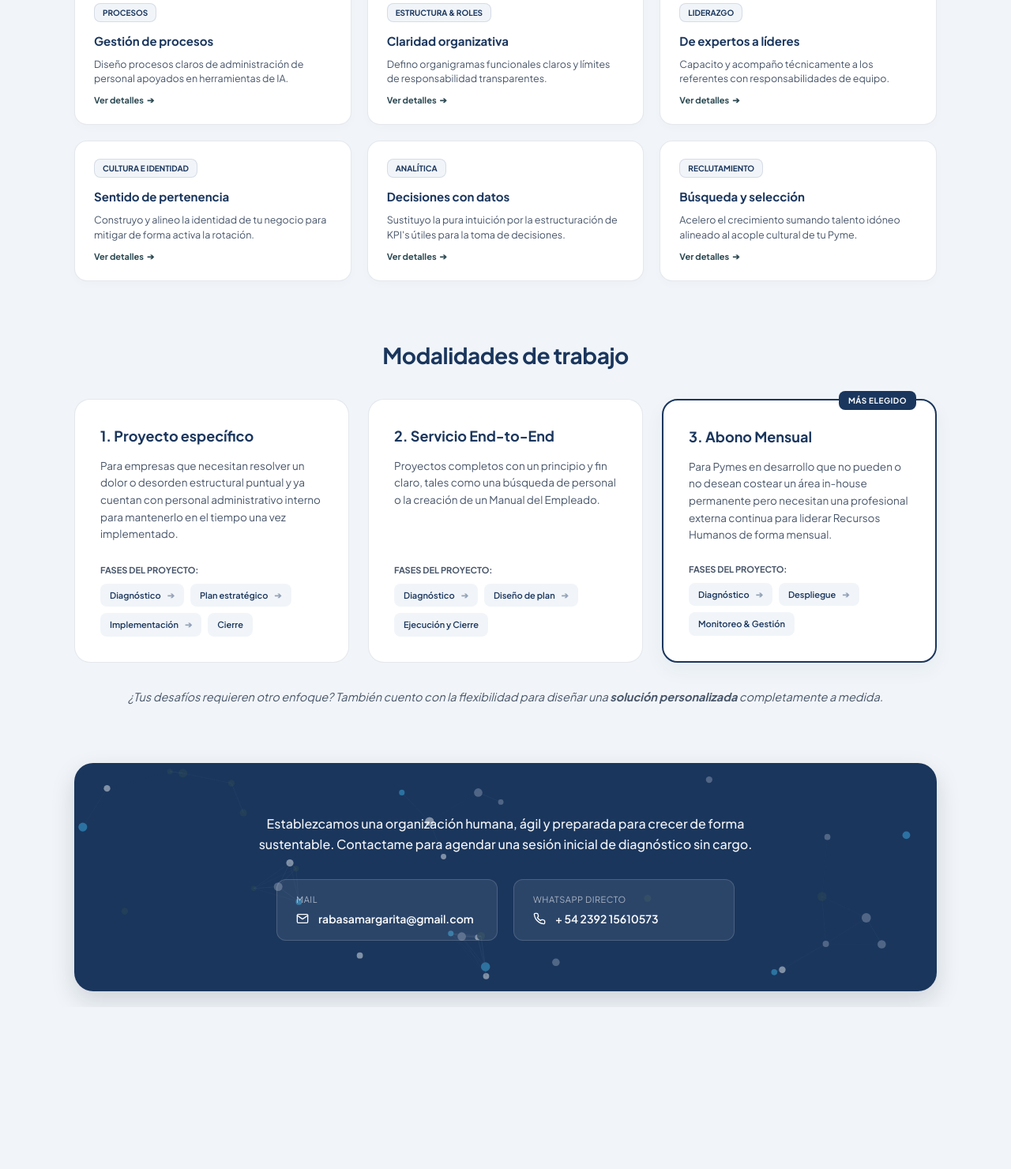
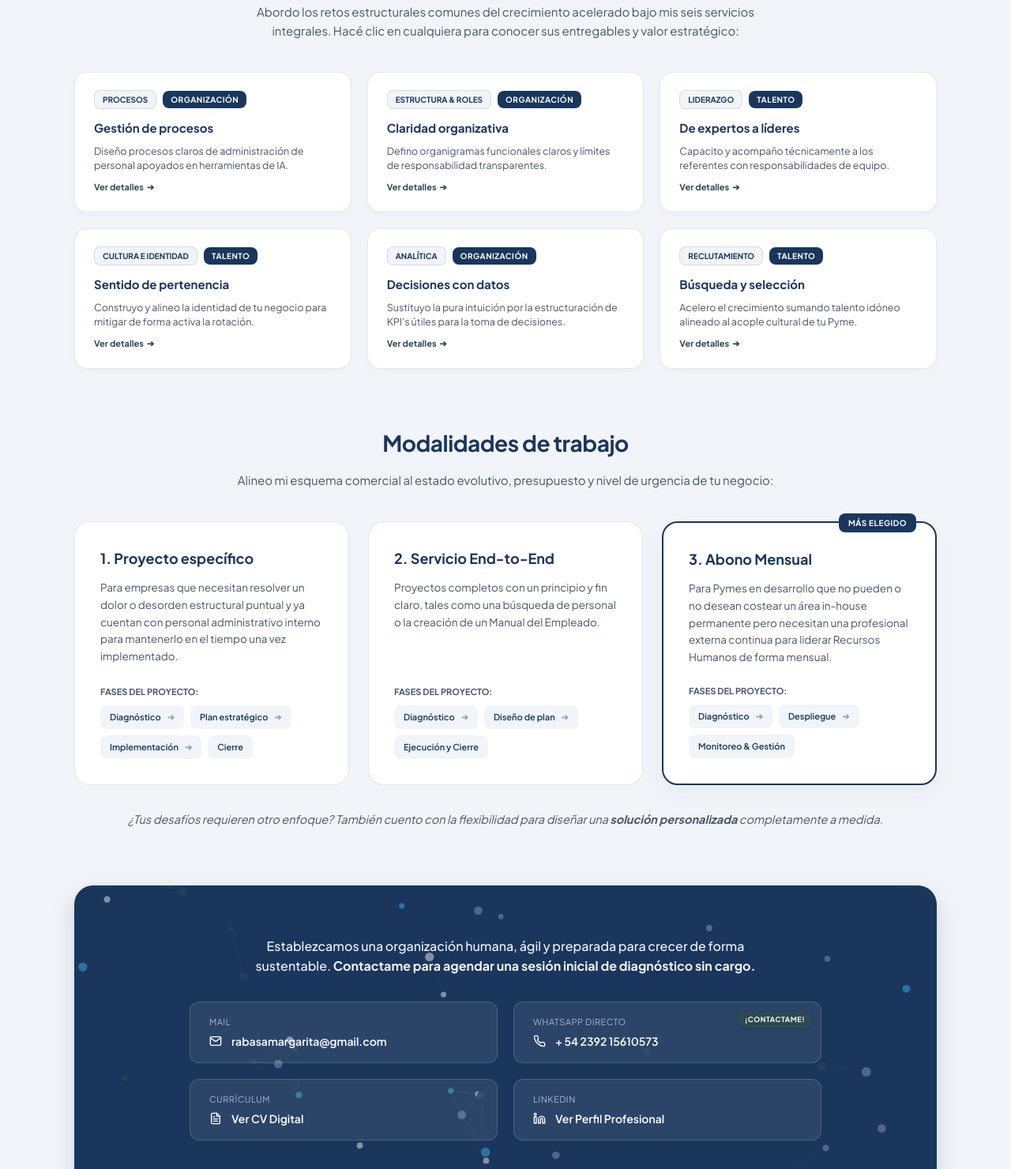
Before and after one commit to rabasamargarita-ui/rrhh, a plain HTML site: page index.html in a window 1280 px wide. Shown: the part 740-2220 px from the top of the page at 79% size. Before the commit the page ends 2015 px from the top, so only its background shows below. Drawn offline with Linux system fonts and the light colour scheme.

Commit message:
Update index.html

```diff
--- a/index.html
+++ b/index.html
@@ -11,6 +11,11 @@
   <link href="https://fonts.googleapis.com/css2?family=Plus+Jakarta+Sans:wght@400;500;600;700&display=swap" rel="stylesheet">
 
   <style>
+    /* COMPORTAMIENTO GLOBAL */
+    html {
+      scroll-behavior: smooth;
+    }
+
     /* PALETA CORE OFICIAL */
     :root {
       --primary-navy: #1A365D;
@@ -144,6 +149,48 @@
       margin-bottom: 0;
     }
 
+    /* ACCESO RÁPIDO DENTRO DE HERO */
+    .hero-actions {
+      display: flex;
+      gap: 12px;
+      margin-top: 24px;
+      flex-wrap: wrap;
+    }
+
+    .btn-quick {
+      padding: 12px 28px;
+      border-radius: 12px;
+      font-size: 14px;
+      font-weight: 700;
+      text-decoration: none;
+      transition: all 0.25s cubic-bezier(0.4, 0, 0.2, 1);
+      display: inline-block;
+      text-align: center;
+    }
+
+    .btn-quick.primary {
+      background-color: var(--primary-navy);
+      color: white;
+      border: 1.5px solid var(--primary-navy);
+      box-shadow: 0 4px 12px rgba(26, 54, 93, 0.15);
+    }
+
+    .btn-quick.primary:hover {
+      background-color: var(--secondary-teal);
+      border-color: var(--secondary-teal);
+      transform: translateY(-2px);
+    }
+
+    @media (max-width: 600px) {
+      .hero-actions {
+        width: 100%;
+        flex-direction: column;
+      }
+      .btn-quick {
+        width: 100%;
+      }
+    }
+
     /* CONTENEDOR DE PERFIL */
     .speaker-container {
       display: flex;
@@ -212,7 +259,7 @@
         border-radius: 16px;
       }
       .speaker-info p {
-        text-align: left; /* Alineado izquierdo en móviles para evitar espacios raros */
+        text-align: left;
       }
       .speaker-avatar-circle {
         width: 135px;
@@ -238,7 +285,6 @@
       margin: 0 auto 40px auto;
     }
 
-    /* Estructura contenedora para no romper las tarjetas de al lado */
     .services-wrapper {
       display: flex;
       flex-direction: column;
@@ -289,18 +335,38 @@
       background-color: var(--light-ice);
     }
 
+    /* BADGES Y CONTENEDOR */
+    .badges-row {
+      display: flex;
+      gap: 8px;
+      flex-wrap: wrap;
+      margin-bottom: 12px;
+      align-items: center;
+    }
+
     .pillar-badge {
       display: inline-block;
-      align-self: flex-start;
       padding: 3px 10px;
       border-radius: 8px;
       font-size: 10px;
       font-weight: 700;
       text-transform: uppercase;
-      margin-bottom: 12px;
       background-color: var(--light-ice);
       color: var(--primary-navy);
       border: 1px solid rgba(148, 163, 184, 0.3);
+    }
+
+    /* ETIQUETAS OSCURAS DE CATEGORIZACIÓN (Organización / Talento) */
+    .category-tag {
+      display: inline-block;
+      padding: 3px 10px;
+      border-radius: 8px;
+      font-size: 10px;
+      font-weight: 700;
+      text-transform: uppercase;
+      background-color: var(--primary-navy);
+      color: white;
+      letter-spacing: 0.5px;
     }
 
     .pillar-card h3 {
@@ -327,10 +393,10 @@
       padding-top: 10px;
     }
 
-    /* DESPLEGABLE DINÁMICO E INTELIGENTE EN CSS GRID (Nativo de la grilla) */
+    /* DESPLEGABLE DINÁMICO */
     .service-detail-drawer {
       display: none;
-      grid-column: 1 / -1; /* Ocupa todo el ancho horizontal de la grilla */
+      grid-column: 1 / -1;
       backdrop-filter: blur(14px);
       -webkit-backdrop-filter: blur(14px);
       background: var(--glass-bg);
@@ -386,7 +452,6 @@
       margin-bottom: 10px;
     }
 
-    /* Lista vertical una debajo de la otra */
     .drawer-bullets {
       display: flex;
       flex-direction: column;
@@ -473,10 +538,9 @@
       font-size: 13.5px;
       color: var(--neutral-muted);
       margin-bottom: 24px;
-      flex-grow: 1; /* Rellena el espacio sobrante para empujar simétricamente el pie */
+      flex-grow: 1;
     }
 
-    /* Alineación simétrica perfecta */
     .proposal-footer-block {
       margin-top: auto;
     }
@@ -563,10 +627,11 @@
     }
 
     .brand-cta-grid {
-      display: flex;
-      justify-content: center;
-      flex-wrap: wrap;
+      display: grid;
+      grid-template-columns: repeat(2, 1fr);
       gap: 20px;
+      max-width: 800px;
+      margin: 0 auto;
     }
 
     .cta-card {
@@ -574,7 +639,6 @@
       border: 1px solid rgba(255, 255, 255, 0.15);
       padding: 16px 24px;
       border-radius: 12px;
-      min-width: 280px;
       text-align: left;
       transition: all 0.2s ease;
     }
@@ -582,6 +646,26 @@
     .cta-card:hover {
       background: rgba(255, 255, 255, 0.14);
       transform: translateY(-2px);
+    }
+
+    /* ESTILOS DE TARJETA DE WHATSAPP CON BADGE */
+    .whatsapp-card {
+      position: relative;
+    }
+
+    .whatsapp-badge {
+      position: absolute;
+      top: 12px;
+      right: 12px;
+      background-color: var(--secondary-teal);
+      color: white;
+      font-size: 9px;
+      font-weight: 700;
+      padding: 3px 8px;
+      border-radius: 6px;
+      text-transform: uppercase;
+      letter-spacing: 0.5px;
+      box-shadow: 0 2px 4px rgba(0, 0, 0, 0.12);
     }
 
     .cta-card span {
@@ -608,6 +692,12 @@
       color: var(--cool-grey);
     }
 
+    @media (max-width: 768px) {
+      .brand-cta-grid {
+        grid-template-columns: 1fr;
+      }
+    }
+
     @media (max-width: 600px) {
       .brand-cta {
         padding: 40px 16px;
@@ -617,13 +707,13 @@
         font-size: 14.5px;
         margin-bottom: 24px;
       }
-      .brand-cta-grid {
-        flex-direction: column;
-        gap: 12px;
-      }
       .cta-card {
         min-width: 100%;
         padding: 12px 16px;
+      }
+      .whatsapp-badge {
+        top: 8px;
+        right: 8px;
       }
     }
   </style>
@@ -652,11 +742,16 @@
     <section class="hero-section">
       <div class="hero-glass-card hero-content">
         <h1>Acompaño a Pymes en expansión que necesitan profesionalizar su gestión de equipo sin la necesidad de un <span>área interna de RRHH.</span></h1>
+
+        <!-- BOTÓN DE CONTACTO INTEGRADO Y CENTRADO ABAJO DEL TEXTO -->
+        <div class="hero-actions">
+          <a href="#contactSection" class="btn-quick primary">Contacto</a>
+        </div>
       </div>
 
       <div class="speaker-container">
         <div class="speaker-avatar-circle">
-          <!-- Foto pública real cargando directamente desde Postimages -->
+          <!-- Foto pública real cargando directamente desde tu enlace de Postimages -->
           <img src="https://i.postimg.cc/XvYWgYRh/Whats-App-Image-2026-01-15-at-11-21-30-(1).jpg" alt="Margarita Rabasa" class="speaker-photo" id="profilePhoto" onerror="this.style.display='none'; document.getElementById('profileFallback').style.display='flex';">
           <!-- Fallback de iniciales si el servicio externo de imágenes reportara caídas -->
           <div id="profileFallback" style="display:none; color: white; font-weight: bold; font-size: 32px; width: 100%; height: 100%; align-items: center; justify-content: center; background: linear-gradient(135deg, var(--primary-navy) 0%, var(--secondary-teal) 100%);">
@@ -666,56 +761,81 @@
         <div class="speaker-info">
           <h3>Margarita Rabasa</h3>
           <p style="margin-top: 4px; font-weight: 400; color: var(--neutral-muted);">
-            Licenciada en Administración de Recursos Humanos con más de 6 años de trayectoria profesional en organizaciones multinacionales y de tecnología. Especialista en profesionalizar áreas de personas en empresas en crecimiento, implementando procesos de Gestión de Talento, Cultura y Analítica de Datos.
+            Soy Licenciada en Administración de Recursos Humanos, hace más de 6 años trabajo en equipos de RRHH en organizaciones multinacionales y Pymes en expansión. Me especializo en profesionalizar áreas de Gestión de Talento, no busco implementar burocracia, sino crear los procesos base que permitan seguir creciendo de forma ordenada.
           </p>
         </div>
       </div>
     </section>
 
     <!-- SECCIÓN: SERVICIOS CON DESPLEGABLE DIRECTAMENTE BAJO LA TARJETA -->
-    <section style="margin-bottom: 64px;">
+    <section id="servicesSection" style="margin-bottom: 64px;">
       <h2 class="section-title">Servicios</h2>
-    </p>
+      <p class="section-subtitle">Abordo los retos estructurales comunes del crecimiento acelerado bajo mis seis servicios integrales. Hacé clic en cualquiera para conocer sus entregables y valor estratégico:</p>
+
       <div class="services-wrapper">
         <div class="pillars-grid" id="servicesGrid">
 
+          <!-- Enfoque 1: Gestión de procesos (Organización) -->
           <div class="pillar-card" data-key="gestion_hr" onclick="handleCardClick('gestion_hr', this)">
+            <div class="badges-row">
               <div class="pillar-badge">Procesos</div>
+              <div class="category-tag">Organización</div>
+            </div>
             <h3>Gestión de procesos</h3>
             <p>Diseño procesos claros de administración de personal apoyados en herramientas de IA.</p>
             <div class="pillar-action">Ver detalles <span>➔</span></div>
           </div>
 
+          <!-- Enfoque 2: Claridad Organizativa (Organización) -->
           <div class="pillar-card" data-key="diagnostico" onclick="handleCardClick('diagnostico', this)">
+            <div class="badges-row">
               <div class="pillar-badge">Estructura & Roles</div>
+              <div class="category-tag">Organización</div>
+            </div>
             <h3>Claridad organizativa</h3>
             <p>Defino organigramas funcionales claros y límites de responsabilidad transparentes.</p>
             <div class="pillar-action">Ver detalles <span>➔</span></div>
           </div>
 
+          <!-- Enfoque 3: De expertos a líderes (Talento) -->
           <div class="pillar-card" data-key="liderazgo" onclick="handleCardClick('liderazgo', this)">
+            <div class="badges-row">
               <div class="pillar-badge">Liderazgo</div>
+              <div class="category-tag">Talento</div>
+            </div>
             <h3>De expertos a líderes</h3>
             <p>Capacito y acompaño técnicamente a los referentes con responsabilidades de equipo.</p>
             <div class="pillar-action">Ver detalles <span>➔</span></div>
           </div>
 
+          <!-- Enfoque 4: Sentido de pertenencia (Talento) -->
           <div class="pillar-card" data-key="cultura" onclick="handleCardClick('cultura', this)">
+            <div class="badges-row">
               <div class="pillar-badge">Cultura e identidad</div>
+              <div class="category-tag">Talento</div>
+            </div>
             <h3>Sentido de pertenencia</h3>
             <p>Construyo y alineo la identidad de tu negocio para mitigar de forma activa la rotación.</p>
             <div class="pillar-action">Ver detalles <span>➔</span></div>
           </div>
 
+          <!-- Enfoque 5: Decisiones con datos (Organización) -->
           <div class="pillar-card" data-key="analytics" onclick="handleCardClick('analytics', this)">
+            <div class="badges-row">
               <div class="pillar-badge">Analítica</div>
+              <div class="category-tag">Organización</div>
+            </div>
             <h3>Decisiones con datos</h3>
             <p>Sustituyo la pura intuición por la estructuración de KPI's útiles para la toma de decisiones.</p>
             <div class="pillar-action">Ver detalles <span>➔</span></div>
           </div>
 
+          <!-- Enfoque 6: Búsqueda y Selección (Talento) -->
           <div class="pillar-card" data-key="reclutamiento" onclick="handleCardClick('reclutamiento', this)">
+            <div class="badges-row">
               <div class="pillar-badge">Reclutamiento</div>
+              <div class="category-tag">Talento</div>
+            </div>
             <h3>Búsqueda y selección</h3>
             <p>Acelero el crecimiento sumando talento idóneo alineado al acople cultural de tu Pyme.</p>
             <div class="pillar-action">Ver detalles <span>➔</span></div>
@@ -744,7 +864,7 @@
     <!-- SECCIÓN: MODALIDADES CON PIE ALINEADO -->
     <section class="proposals-section">
       <h2 class="section-title">Modalidades de trabajo</h2>
-      </p>
+      <p class="section-subtitle">Alineo mi esquema comercial al estado evolutivo, presupuesto y nivel de urgencia de tu negocio:</p>
 
       <div class="proposals-grid">
 
@@ -800,12 +920,14 @@
     </section>
 
     <!-- SECCIÓN DE CONTACTO -->
-    <section class="brand-cta">
+    <section id="contactSection" class="brand-cta">
       <canvas id="ctaCanvas" class="cta-background-canvas"></canvas>
       <div class="brand-cta-content">
-        <p>Establezcamos una organización humana, ágil y preparada para crecer de forma sustentable. Contactame para agendar una sesión inicial de diagnóstico sin cargo.</p>
+        <p>Establezcamos una organización humana, ágil y preparada para crecer de forma sustentable. <strong>Contactame para agendar una sesión inicial de diagnóstico sin cargo.</strong></p>
 
+        <!-- GRILLA DE CONTACTO AMPLIADA CON CV (NUEVO LINK), WHATSAPP CON BADGE Y LINKEDIN -->
         <div class="brand-cta-grid">
+          <!-- Correo -->
           <div class="cta-card">
             <span>Mail</span>
             <a href="mailto:rabasamargarita@gmail.com?subject=Diagnóstico%20Margarita%20Rabasa">
@@ -816,13 +938,41 @@
               rabasamargarita@gmail.com
             </a>
           </div>
-          <div class="cta-card">
+          <!-- WhatsApp con Badge "¡Contactame!" -->
+          <div class="cta-card whatsapp-card">
+            <div class="whatsapp-badge">¡Contactame!</div>
             <span>WhatsApp Directo</span>
             <a href="https://wa.me/5492392610573?text=Hola%20Margarita,%20me%20interesa%20agendar%20un%20diagnóstico%20para%20mi%20Pyme" target="_blank">
               <svg width="16" height="16" viewBox="0 0 24 24" fill="none" stroke="currentColor" stroke-width="2" stroke-linecap="round" stroke-linejoin="round" style="display:inline-block; vertical-align:middle; margin-right:4px;">
                 <path d="M22 16.92v3a2 2 0 0 1-2.18 2 19.79 19.79 0 0 1-8.63-3.07 19.5 19.5 0 0 1-6-6 19.79 19.79 0 0 1-3.07-8.67A2 2 0 0 1 4.11 2h3a2 2 0 0 1 2 1.72 12.84 12.84 0 0 0 .7 2.81 2 2 0 0 1-.45 2.11L8.09 9.91a16 16 0 0 0 6 6l1.27-1.27a2 2 0 0 1 2.11-.45 12.84 12.84 0 0 0 2.81.7A2 2 0 0 1 22 16.92z"></path>
               </svg>
               + 54 2392 15610573
+            </a>
+          </div>
+          <!-- CV (Link Actualizado) -->
+          <div class="cta-card">
+            <span>Currículum</span>
+            <a href="https://i.postimg.cc/KYqpLPh2/CV-Margarita-Rabasa.png" target="_blank">
+              <svg width="16" height="16" viewBox="0 0 24 24" fill="none" stroke="currentColor" stroke-width="2" stroke-linecap="round" stroke-linejoin="round" style="display:inline-block; vertical-align:middle; margin-right:4px;">
+                <path d="M14 2H6a2 2 0 0 0-2 2v16a2 2 0 0 0 2 2h12a2 2 0 0 0 2-2V8z"></path>
+                <polyline points="14 2 14 8 20 8"></polyline>
+                <line x1="16" y1="13" x2="8" y2="13"></line>
+                <line x1="16" y1="17" x2="8" y2="17"></line>
+                <polyline points="10 9 9 9 8 9"></polyline>
+              </svg>
+              Ver CV Digital
+            </a>
+          </div>
+          <!-- LinkedIn -->
+          <div class="cta-card">
+            <span>LinkedIn</span>
+            <a href="https://www.linkedin.com/in/margarita-rabasa-4284a3140/" target="_blank">
+              <svg width="16" height="16" viewBox="0 0 24 24" fill="none" stroke="currentColor" stroke-width="2" stroke-linecap="round" stroke-linejoin="round" style="display:inline-block; vertical-align:middle; margin-right:4px;">
+                <path d="M16 8a6 6 0 0 1 6 6v7h-4v-7a2 2 0 0 0-2-2 2 2 0 0 0-2 2v7h-4v-7a6 6 0 0 1 6-6z"></path>
+                <rect x="2" y="9" width="4" height="12"></rect>
+                <circle cx="4" cy="4" r="2"></circle>
+              </svg>
+              Ver Perfil Profesional
             </a>
           </div>
         </div>
```
Lines whose indentation alone changed are shown as unchanged.
